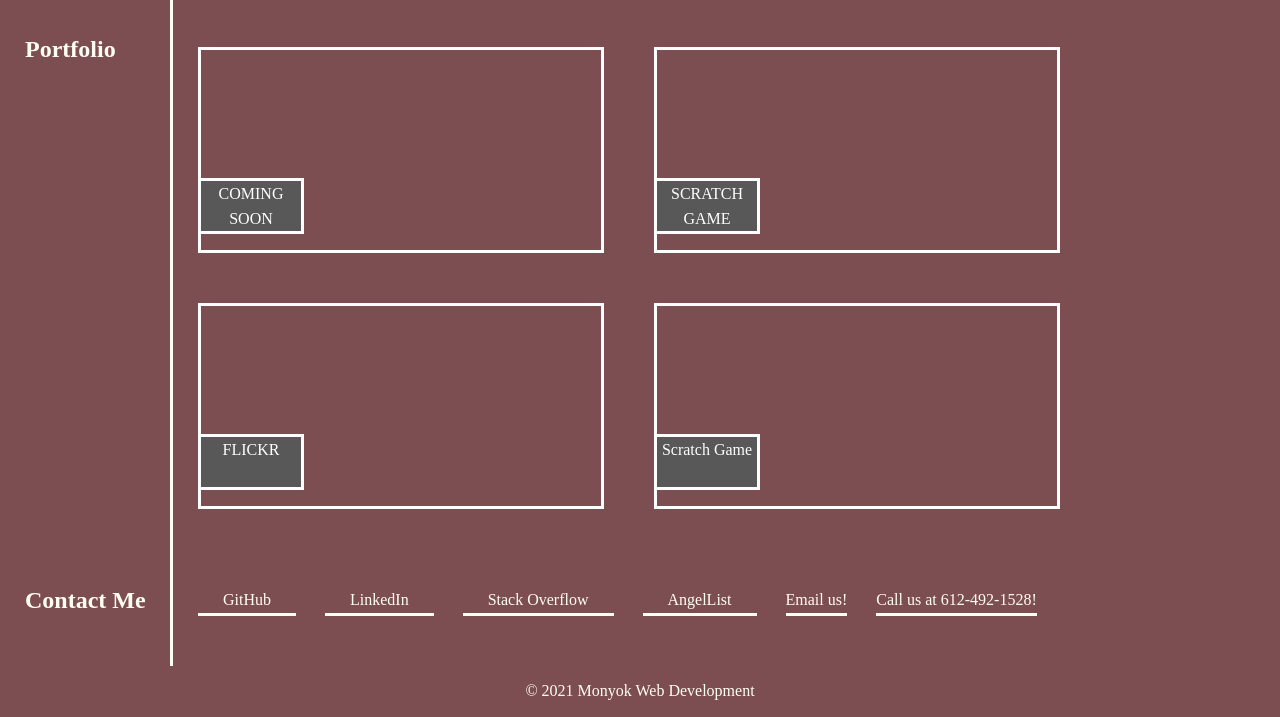
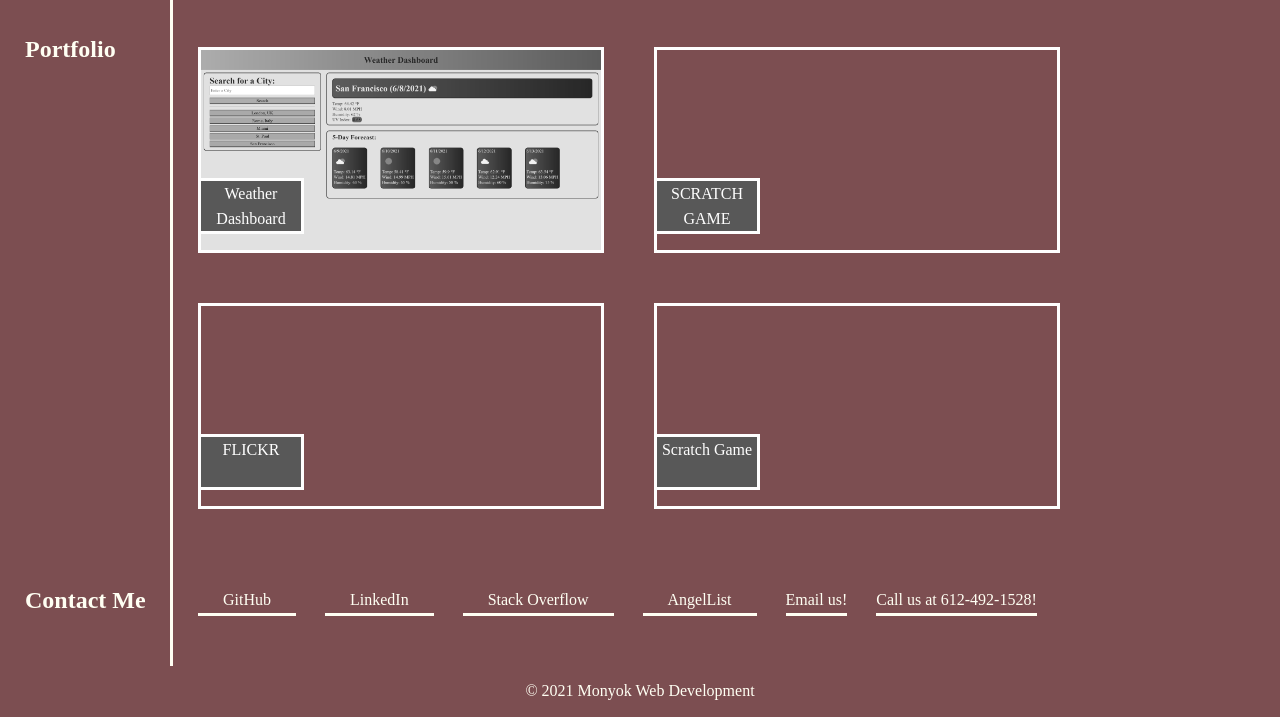
Before and after one commit to mmonyok/portfolio, a plain HTML site: page index.html in a window 1280 px wide. Shown: the part 1016-1733 px from the top of the page. Drawn offline with Linux system fonts and the light colour scheme.

Commit message:
Updated portfolio display number 2 with the Weather Dashboard.

```diff
--- a/assets/style.css
+++ b/assets/style.css
@@ -197,8 +197,8 @@ div[class*="cardImage"]:hover {
     -webkit-filter: grayscale(0);
 }
 
-#demo0 {
-    background-image: url(./images/bottledBeauty.jpg);
+#weatherDashboard {
+    background-image: url(./images/weatherDashboard.png);
     background-size: 400px 200px;
 }
 
--- a/index.html
+++ b/index.html
@@ -70,9 +70,9 @@
                         <p class="cardText" id="mainCardText">Snaccidental Recipe</p>
                     </div>
                 </a>
-                <a href="https://www.flickr.com/photos/melodymonyok/albums" target="_blank">
-                    <div class="card cardImage" id="demo0">
-                        <p class="cardText">COMING SOON</p>
+                <a href="https://mmonyok.github.io/06-HW-weatherDashboard/" target="_blank">
+                    <div class="card cardImage" id="weatherDashboard">
+                        <p class="cardText">Weather Dashboard</p>
                     </div>
                 </a>
                 <a href="https://scratch.mit.edu/projects/511015968" target="_blank">
```
